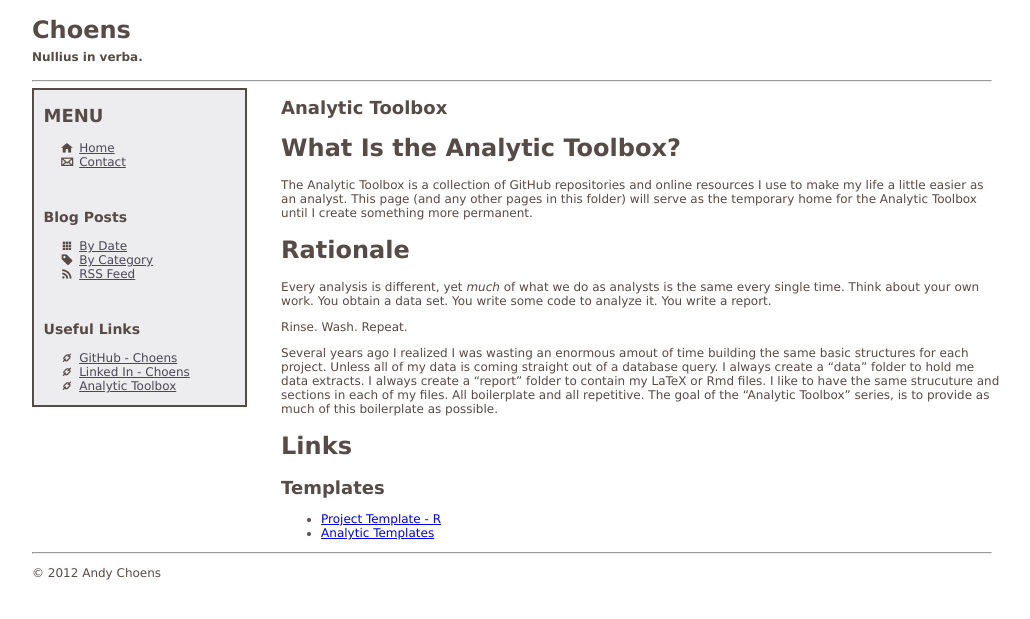
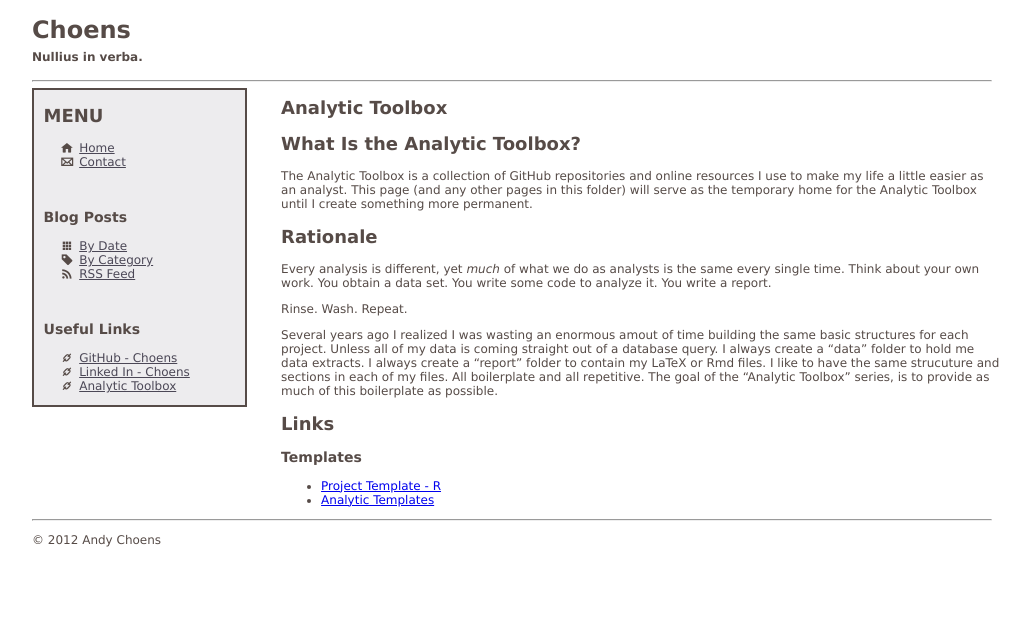
Before and after one commit to Choens/choens.github.io, a Jekyll site: the page built from analytic-toolbox/index.md, in a window 1280 px wide. Shown: the top 619 px of the page, without its empty margins (26-1056 px from the left). Built offline with Jekyll 4.4.1, drawn with Linux system fonts in a browser that asks for light colours.

Commit message:
Tweaks to the headings.

```diff
--- a/analytic-toolbox/index.md
+++ b/analytic-toolbox/index.md
@@ -3,7 +3,7 @@ layout: page
 title: Analytic Toolbox
 ---
 
-# What Is the Analytic Toolbox?
+## What Is the Analytic Toolbox?
 
 The Analytic Toolbox is a collection of GitHub repositories and
 online resources I use to make my life a little easier as an
@@ -11,7 +11,7 @@ analyst. This page (and any other pages in this folder) will serve as
 the temporary home for the Analytic Toolbox until I create something
 more permanent.
 
-# Rationale
+## Rationale
 
 Every analysis is different, yet _much_ of what we do as analysts is
 the same every single time. Think about your own work. You obtain a
@@ -28,9 +28,9 @@ strucuture and sections in each of my files. All boilerplate and all
 repetitive. The goal of the "Analytic Toolbox" series, is to provide
 as much of this boilerplate as possible.
 
-# Links
+## Links
 
-## Templates
+### Templates
 
 - [Project Template - R](https://github.com/Choens/analytic-template-r)
 - [Analytic Templates](https://github.com/Choens/analytic-templates)
```
